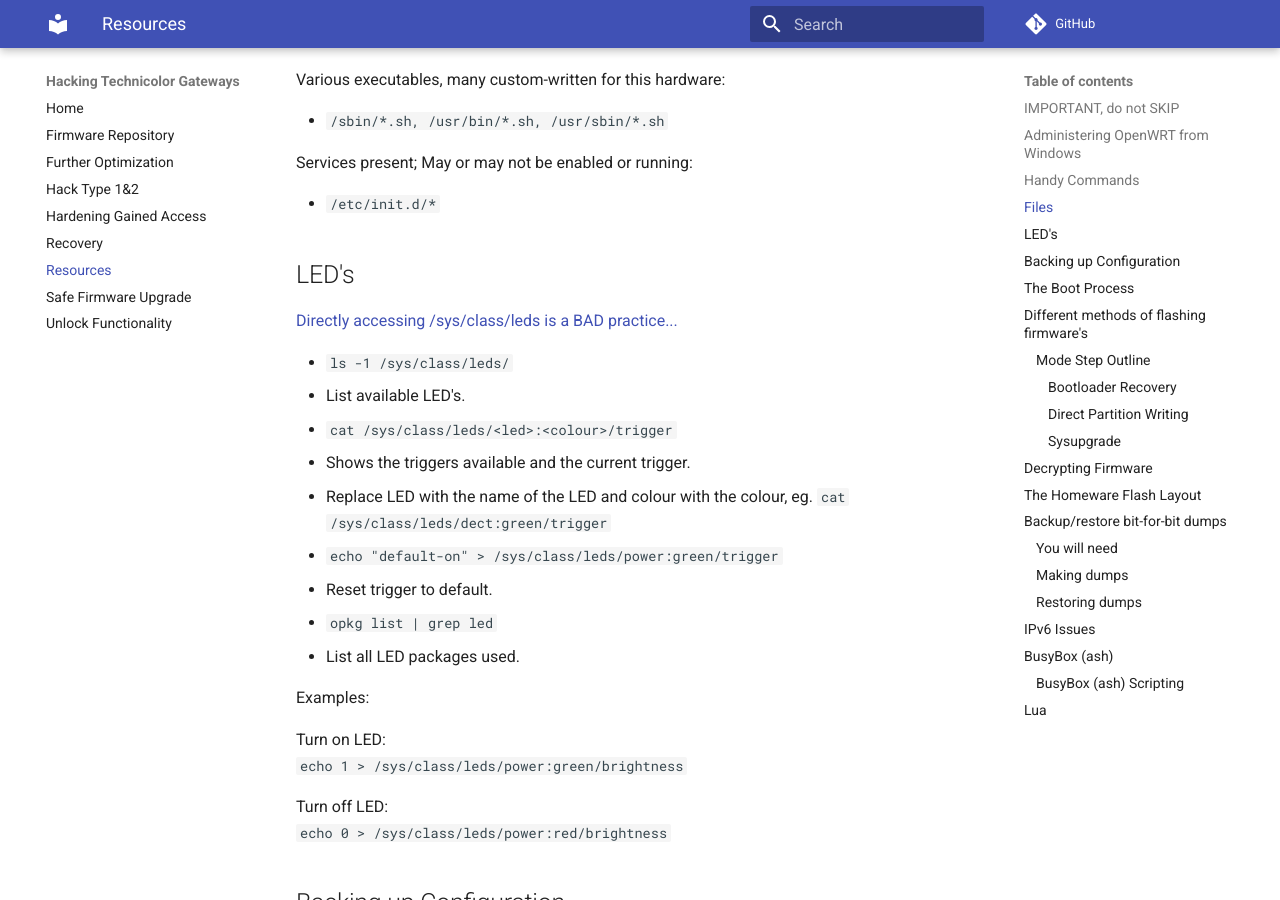
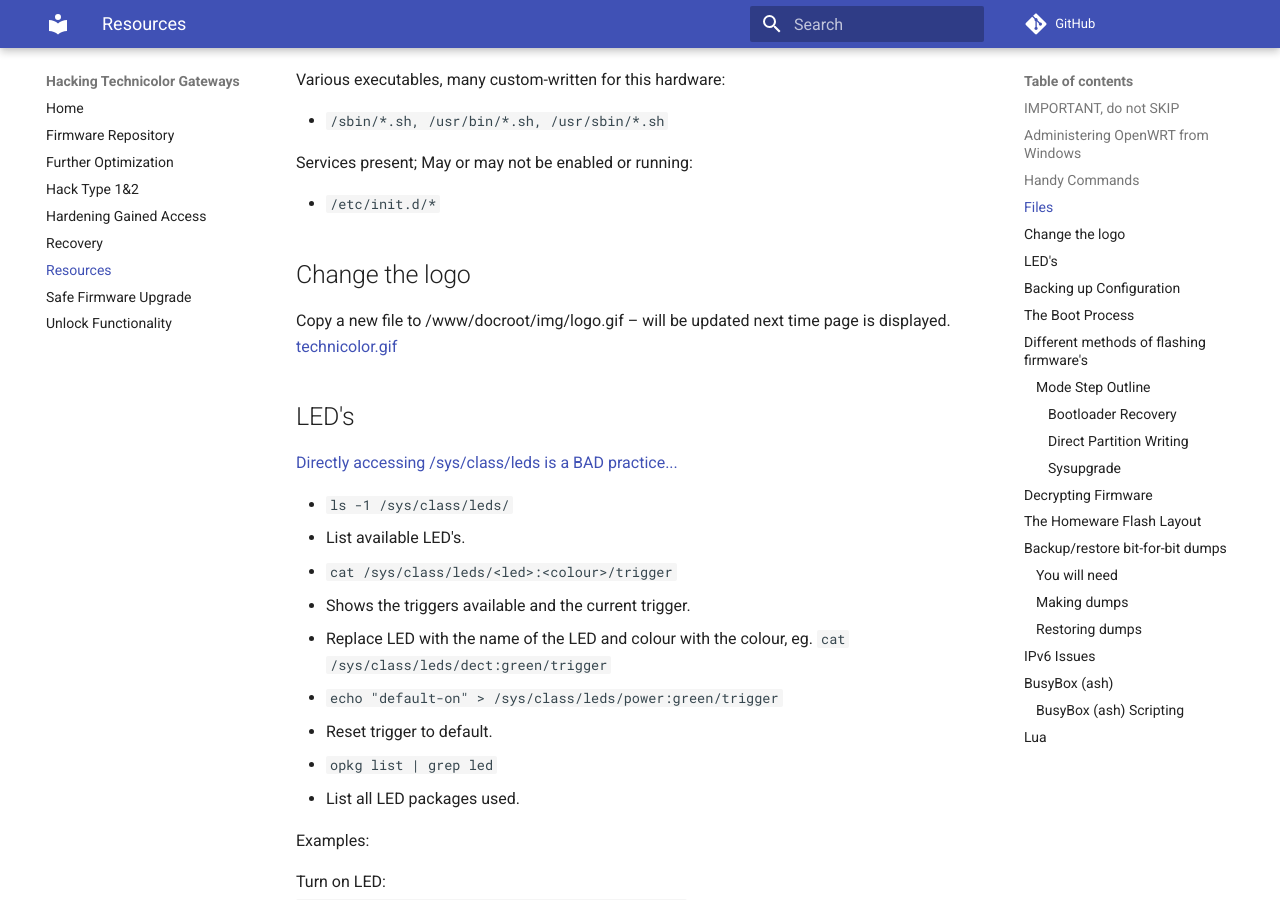
Before and after one commit to hack-technicolor/hack-technicolor, an MkDocs documentation site: the page built from docs/Resources.md, in a window 1280 px wide and 900 px high, scrolled down 2111 px. Built offline with MkDocs 1.6.1 and Material for MkDocs 9.7.7, drawn with Linux system fonts in a browser that asks for light colours; comment, search, counter and statistics services are not loaded.

Commit message:
Change logo

```diff
--- a/docs/Resources.md
+++ b/docs/Resources.md
@@ -91,6 +91,11 @@
 Services present; May or may not be enabled or running:
 
 * `/etc/init.d/*`
+
+## Change the logo
+
+Copy a new file to /www/docroot/img/logo.gif – will be updated next time page is displayed.
+[technicolor.gif](https://mega.nz/#!f7ZmjAiA!D44GBZhin9p2Io17m9whX56adtBWJxZH1yskUJrRqv8)
 
 ## LED's
 
```
